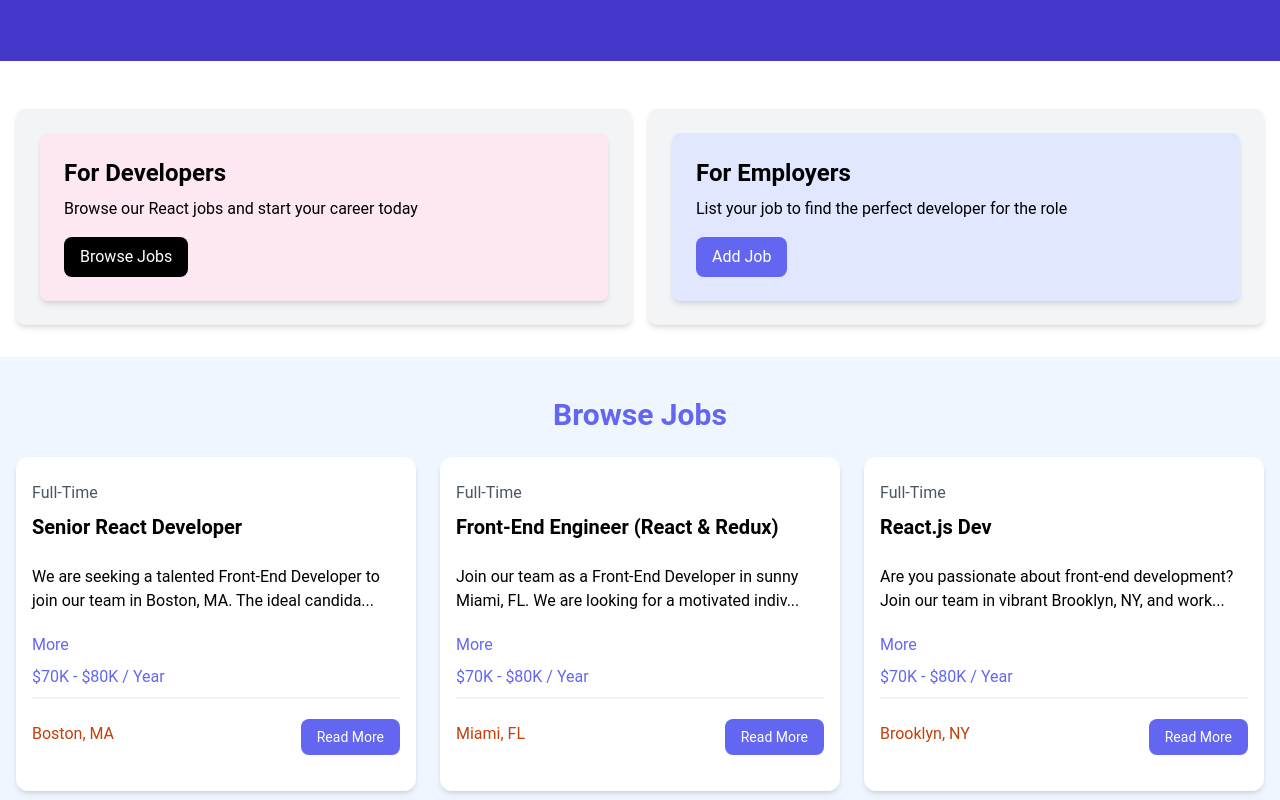
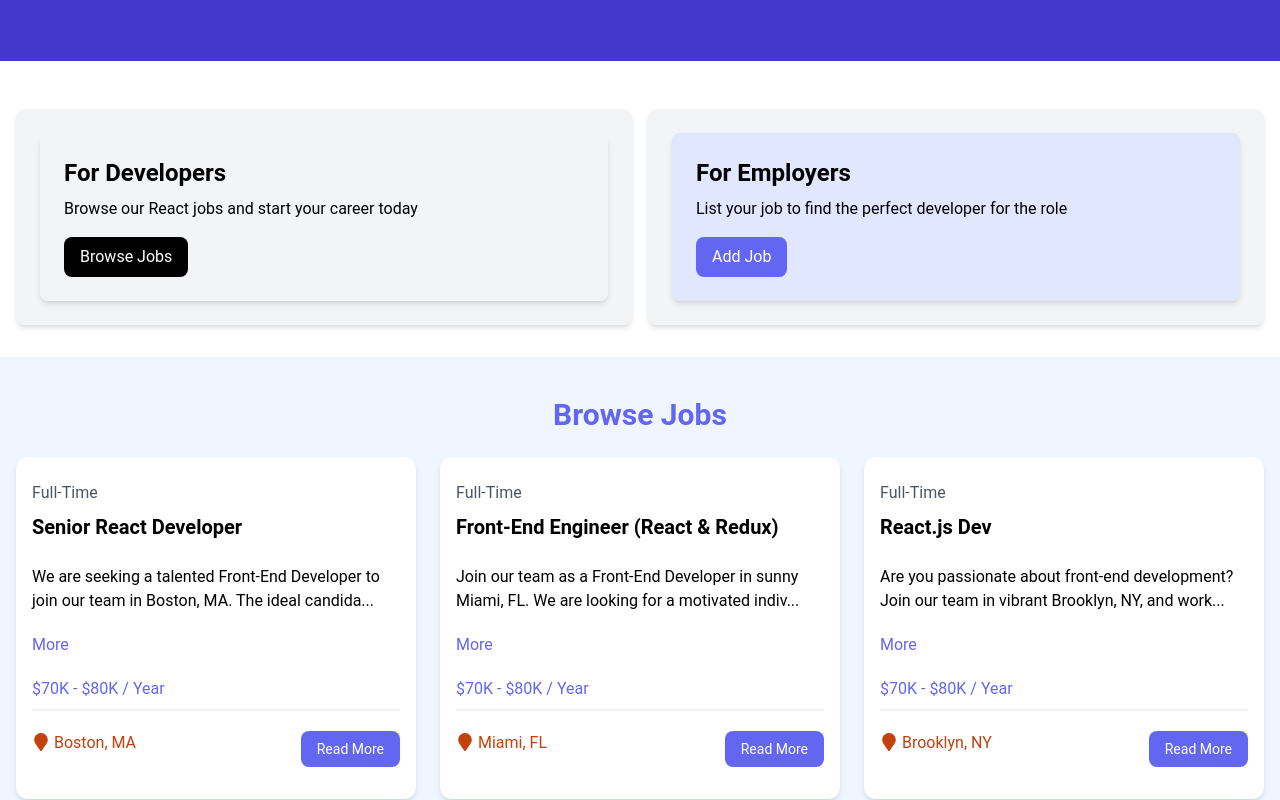
Before and after one commit to QuantumRoshan/All-in-one-React, a React (Vite) app: page / in a window 1280 px wide. Shown: the part 300-1100 px from the top of the page. Built offline with nearby package versions, Linux system fonts and the light colour scheme.

Commit message:
added new feature

```diff
--- a/package.json
+++ b/package.json
@@ -12,7 +12,8 @@
   "dependencies": {
     "prop-types": "^15.8.1",
     "react": "^18.3.1",
-    "react-dom": "^18.3.1"
+    "react-dom": "^18.3.1",
+    "react-icons": "^5.3.0"
   },
   "devDependencies": {
     "@types/react": "^18.3.3",
--- a/src/components/HomeCards.jsx
+++ b/src/components/HomeCards.jsx
@@ -6,7 +6,7 @@
       <div className="container-xl lg:container m-auto">
         <div className="grid grid-cols-1 md:grid-cols-2 gap-4 p-4 rounded-lg">
           <div className="bg-gray-100 p-6 rounded-lg shadow-md">
-            <Cards bg="pink">
+            <Cards bg="white">
               <h2 className="text-2xl font-bold">For Developers</h2>
               <p className="mt-2 mb-4">
                 Browse our React jobs and start your career today
--- a/src/components/JobListing.jsx
+++ b/src/components/JobListing.jsx
@@ -1,5 +1,6 @@
 import PropTypes from 'prop-types'
 import { useState } from 'react'
+import { FaMapMarker } from 'react-icons/fa'
 
 const JobListing = ({ job }) => {
   let description = job.description
@@ -18,16 +19,10 @@
         <div className="mb-5">{description}</div>
         <button
           onClick={() => setShowFullDescription((prevState) => !prevState)}
-          className="text-indigo-500 mb-2 hover:text-indigo-600"
+          className="text-indigo-500 mb-5  hover:text-indigo-600"
         >
           {showFullDescription ? 'Less' : 'More'}
         </button>
-        {/* <button
-          onClick={() => setShowFullDescription((prevState) => !prevState)}
-          className="text-indigo-500 mb-2 hover:text-indigo-600"
-        >
-          {showFullDescription ? 'Less' : 'More'}
-        </button> */}
 
         <h3 className="text-indigo-500 mb-2">{job.salary} / Year</h3>
 
@@ -35,7 +30,7 @@
 
         <div className="flex flex-col lg:flex-row justify-between mb-4">
           <div className="text-orange-700 mb-3">
-            <i className="fa-solid fa-location-dot text-lg"></i>
+            <FaMapMarker className="inline text-lg mb-1 mr-1" />
             {job.location}
           </div>
           <a
@@ -51,7 +46,7 @@
 }
 
 JobListing.propTypes = {
-  job: PropTypes.node.isRequired,
+  job: PropTypes.object.isRequired,
 }
 
 export default JobListing
```
Also changed, not shown: 1 other file (tests, documents, lock files or other folders).
